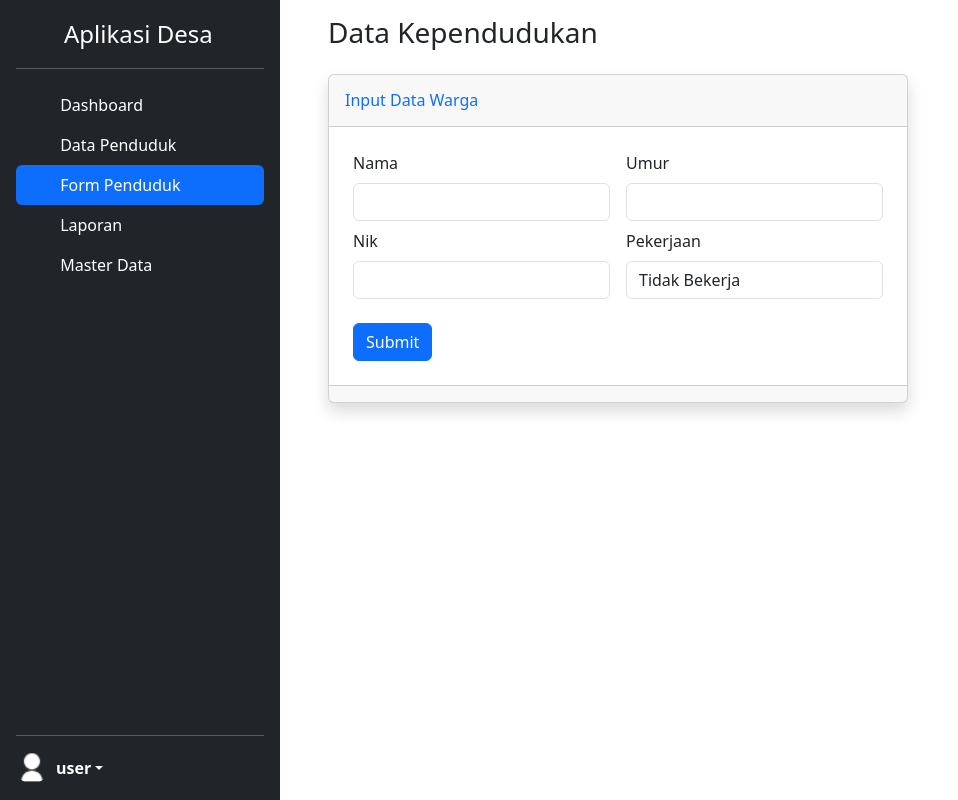
After one commit to brustcraft458/desakyu-finalproj, a PHP site: page /form-penduduk.php in a window 1280 px wide. The commit adds this page. Shown: the whole page, without its empty margins (0-958 px from the left). Run offline with PHP 8.4, Linux system fonts and the light colour scheme.

Commit message:
Feat Crud Penduduk

```diff
--- /dev/null
+++ b/backend/form-penduduk.php
@@ -0,0 +1,24 @@
+<?php
+session_start();
+
+function inputPenduduk() {
+    global $db_connect;
+
+    $nama = $_POST['nama'];
+    $nik = $_POST['nik'];
+    $umur = intval($_POST['umur']);
+    $pekerjaan = $_POST['pekerjaan'];
+
+    // Insert data
+    $sql = "INSERT INTO warga (nama, nik, umur, pekerjaan)
+            VALUES ('$nama', '$nik', $umur, '$pekerjaan')";
+
+    // Execute the query
+    $query = mysqli_query($db_connect, $sql);
+    if (!$query) {
+        echo "query gagal";
+        die;
+    }
+}
+
+?>
--- a/component/sidebar.php
+++ b/component/sidebar.php
@@ -2,10 +2,10 @@
 class Sidebar {
     static $menuList = [
         "dashboard" => "Dashboard",
-        "data_penduduk" => "Data Penduduk",
-        "form_penduduk" => "Form Penduduk",
+        "table-penduduk" => "Data Penduduk",
+        "form-penduduk" => "Form Penduduk",
         "laporan" => "Laporan",
-        "master_data" => "Master Data"
+        "table-master" => "Master Data"
     ];
     static public function selection($select) {
         return sidebarElement($select, self::$menuList);
@@ -26,7 +26,7 @@ class Sidebar {
         <ul class="nav nav-pills flex-column mb-auto">
             <?php foreach ($data as $key => $value) : ?>
                 <li class="nav-item">
-                    <a href="#" class="nav-link <?= ($key == $select) ? 'active' : 'text-white' ?>" aria-current="page">
+                    <a href="./<?= $key ?>.php" class="nav-link <?= ($key == $select) ? 'active' : 'text-white' ?>" aria-current="page">
                         <svg class="bi me-2" width="16" height="16">
                             <use xlink:href="#home" />
                         </svg>
--- /dev/null
+++ b/form-penduduk.php
@@ -0,0 +1,91 @@
+<?php
+require './config/db.php';
+require_once "./component/chart.php";
+require_once "./component/sidebar.php";
+require_once "./backend/form-penduduk.php";
+
+if (isset($_POST['submit'])) {
+    inputPenduduk();
+    header("Location: table-penduduk.php");
+}
+?>
+
+<!DOCTYPE html>
+<html lang="en">
+
+<head>
+    <meta charset="UTF-8">
+    <meta name="viewport" content="width=device-width, initial-scale=1.0">
+    <link href="https://cdn.jsdelivr.net/npm/bootstrap@5.3.2/dist/css/bootstrap.min.css" rel="stylesheet"
+        integrity="sha384-T3c6CoIi6uLrA9TneNEoa7RxnatzjcDSCmG1MXxSR1GAsXEV/Dwwykc2MPK8M2HN" crossorigin="anonymous">
+    <title>Document</title>
+</head>
+
+<body>
+    <script src="https://cdn.jsdelivr.net/npm/chart.js"></script>
+
+    <main class="d-flex flex-row">
+        <!-- Sidebar -->
+        <?php Sidebar::selection("form-penduduk") ?>
+
+        <!-- Dashboard -->
+        <div class="container-fluid px-5 py-3">
+
+            <!-- Page Heading -->
+            <div class="d-sm-flex align-items-center justify-content-between mb-4">
+                <h1 class="h3 mb-0 text-gray-800">Data Kependudukan</h1>
+            </div>
+
+            <!-- Content Row -->
+            <div class="card shadow mb-4" style="width: max-content">
+                <div class="card-header py-3">
+                    <h6 class="m-0 font-weight-bold text-primary">Input Data Warga</h6>
+                </div>
+
+                <form action="" method="POST" class="card-body p-4">
+                    <div class="d-flex flex-row gap-3">
+                        <div>
+                            <div class="mb-2">
+                                <label for="nama" class="form-label">Nama</label>
+                                <input type="text" class="form-control" name="nama" id="nama">
+                            </div>
+                            <div class="mb-2">
+                                <label for="nik" class="form-label">Nik</label>
+                                <input type="number" class="form-control" name="nik" id="nik">
+                            </div>
+                        </div>
+
+                        <div>
+                            <div class="mb-2">
+                                <label for="umur" class="form-label">Umur</label>
+                                <input type="number" class="form-control" name="umur" id="umur">
+                            </div>
+
+                            <div class="mb-2">
+                                <label for="pekerjaan" class="form-label">Pekerjaan</label>
+                                <select id="pekerjaan" name="pekerjaan" class="form-control">
+                                    <option value="tidak_bekerja">Tidak Bekerja</option>
+                                    <option value="karyawan">Karyawan</option>
+                                </select>
+                            </div>
+                        </div>
+                    </div>
+
+                    <div class="mt-3" style="align-self: flex-start;">
+                        <button type="submit" class="btn btn-primary" name="submit" >Submit</button>
+                    </div>
+                </form>
+
+                <div class="card-footer py-2">
+                </div>
+            </div>
+        </div>
+    </main>
+
+    <script src="https://cdn.jsdelivr.net/npm/bootstrap@5.3.2/dist/js/bootstrap.bundle.min.js"
+        integrity="sha384-C6RzsynM9kWDrMNeT87bh95OGNyZPhcTNXj1NW7RuBCsyN/o0jlpcV8Qyq46cDfL"
+        crossorigin="anonymous"></script>
+    <script src="./main.js"></script>
+</body>
+
+</html>
```
Also changed, not shown: backend/table-penduduk.php (added, +26 -0 lines), table-penduduk.php (added, +86 -0 lines).
